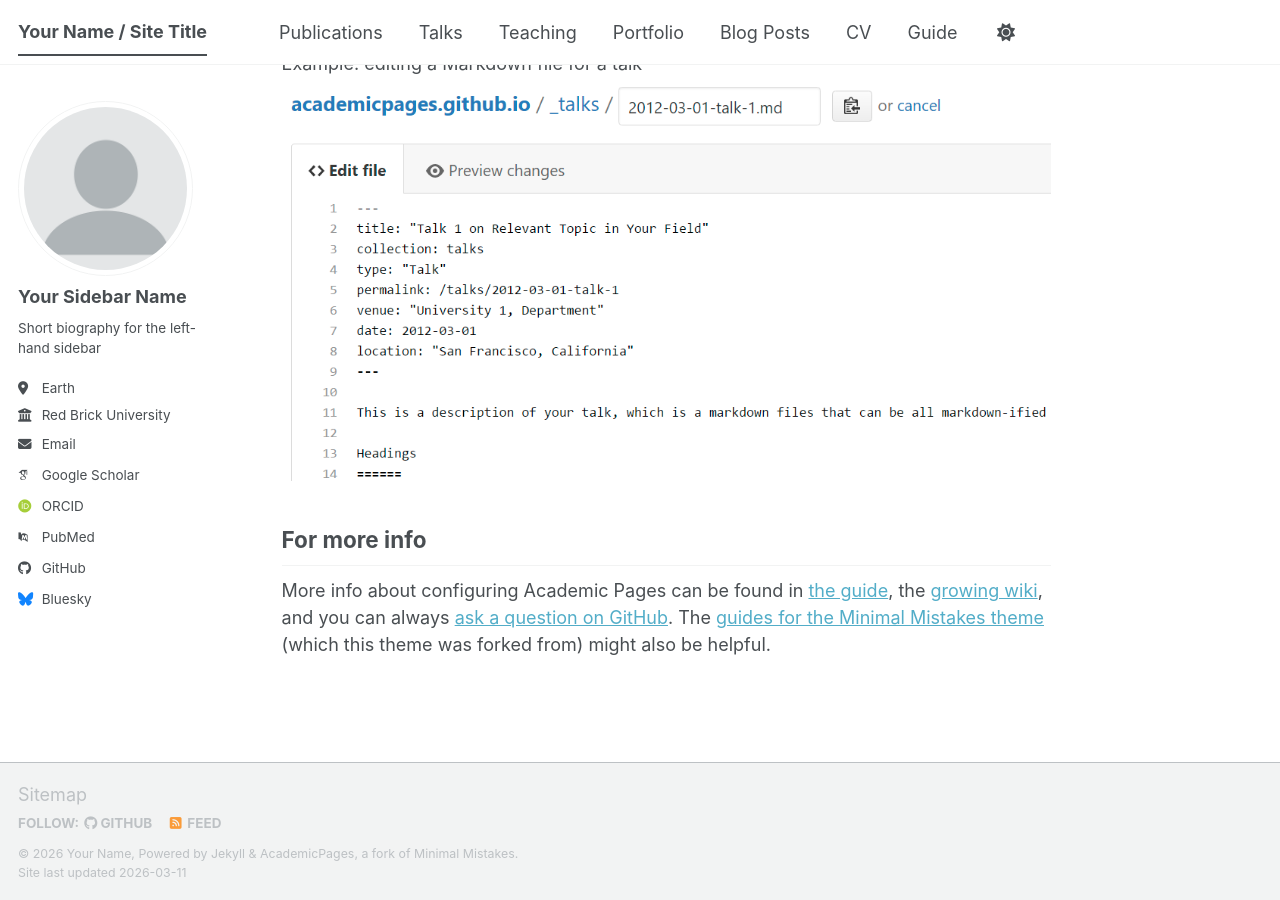
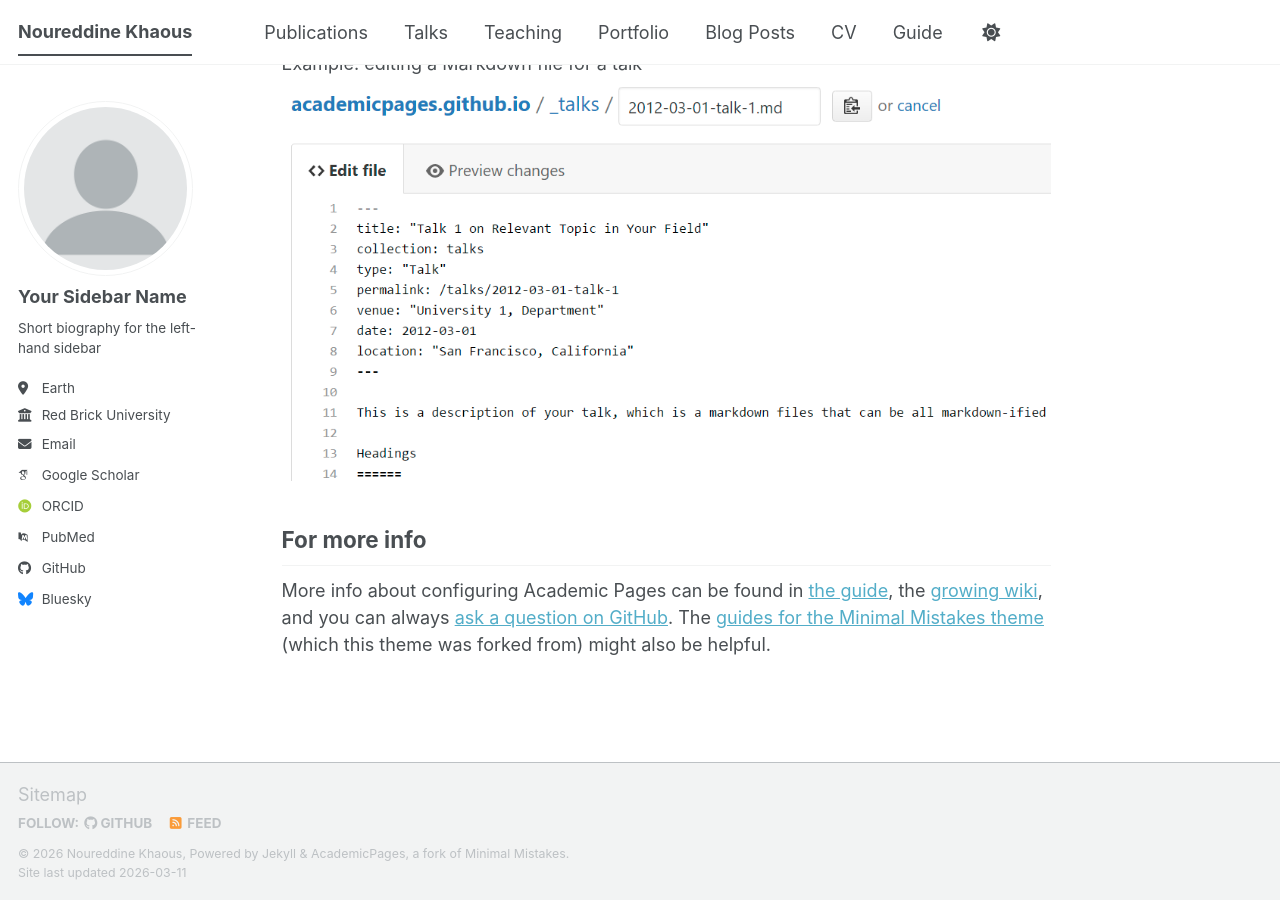
Before and after one commit to khaous-noureddine/khaous-noureddine.github.io, a Jekyll site: the page built from _pages/about.md, in a window 1280 px wide and 900 px high, scrolled down 2720 px. Built offline with Jekyll 4.4.1, drawn with Linux system fonts in a browser that asks for light colours; some web fonts are replaced; a script bundle is joined from its source files by our own code; library files that are not in the unit come from our copies; some of the changed lines change nothing that is shown.

Commit message:
updated the repo name

```diff
--- a/_config.yml
+++ b/_config.yml
@@ -8,15 +8,14 @@
 
 # Basic Site Settings
 locale                   : "en-US"
-site_theme               : "default" # The available themes options are "default", "air", "sunrise", "mint", "dirt" and "contrast"
-title                    : "Your Name / Site Title"
+site_theme               : "default"
+title                    : "Noureddine Khaous"
 title_separator          : "-"
-name                     : &name "Your Name"
-description              : &description "Your Name's academic portfolio"   # Update this with a general description of your site, this is the default if not overridden by a page
-url                      : https://academicpages.github.io # The base hostname & protocol for your site e.g. "https://[your GitHub username].github.io",
-                                                           # or if you already have some other page hosted on Github then use "https://[your GitHub username].github.io/[Your Repo Name]"
-baseurl                  : "" # the subpath of your site, e.g. "/blog"
-repository               : "academicpages/academicpages.github.io"
+name                     : &name "Noureddine Khaous"
+description              : &description "PhD student in AI, NLP and research systems"
+url                      : "https://khaous-noureddine.github.io"
+baseurl                  : ""
+repository               : "khaous-noureddine/khaous-noureddine.github.io"
 
 # Site Author - The following control what appear as part of the author content on the side bar.
 #               If a field is blank the icon and link will not appear, otherwise it will be shown.
```
